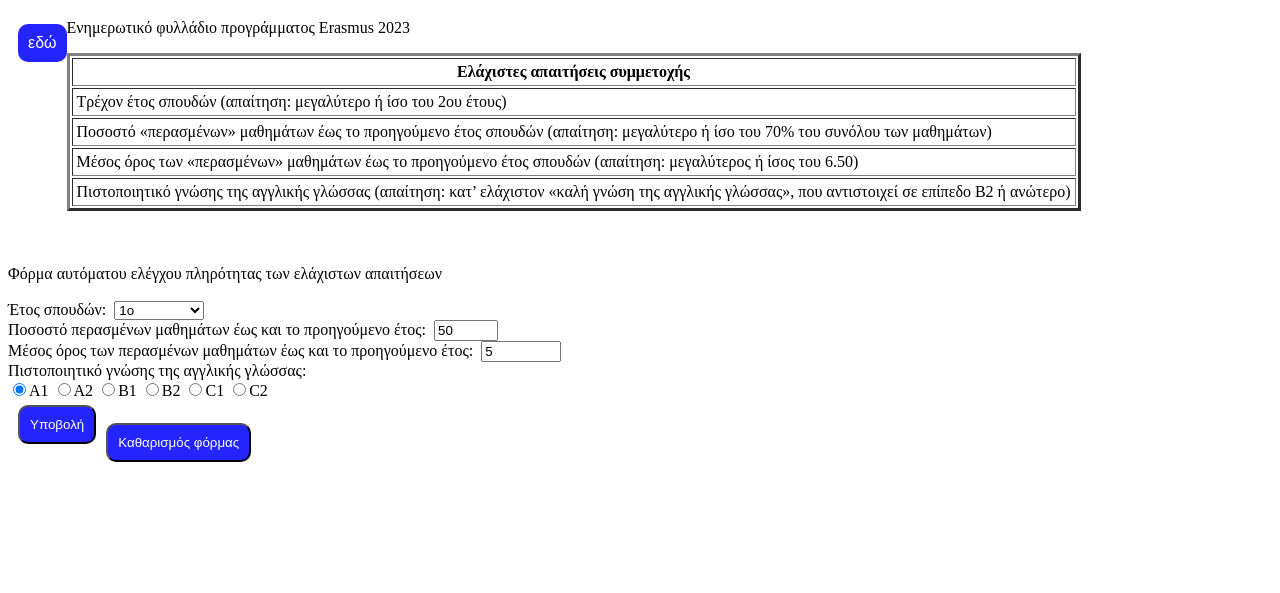
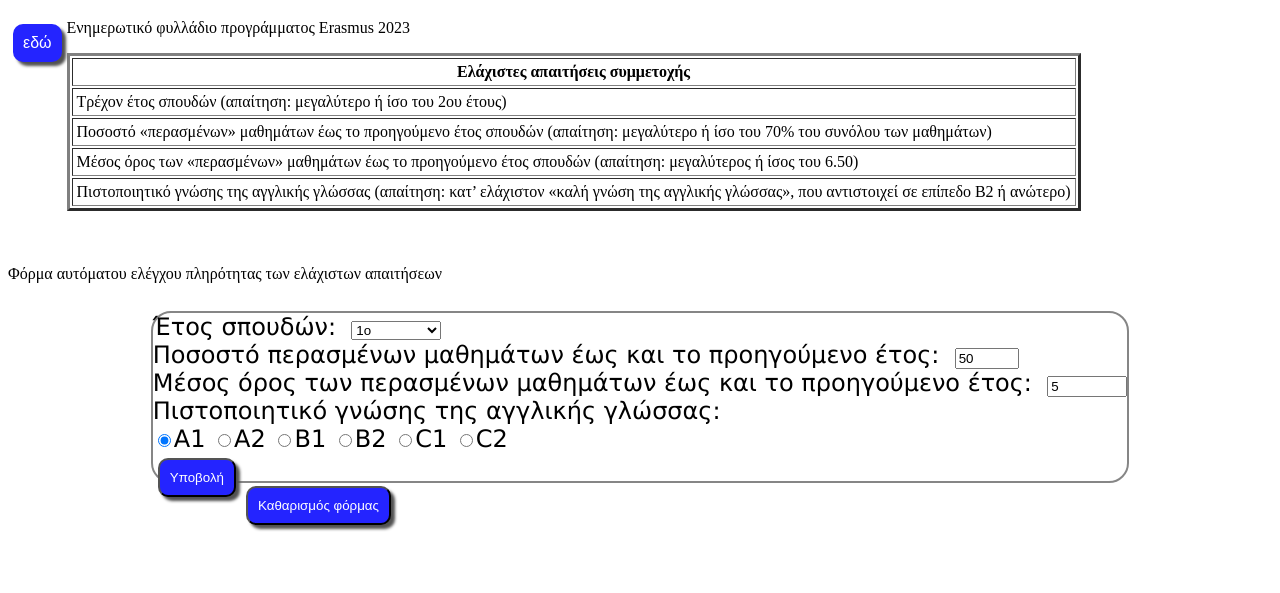
Before and after one commit to Vasilis-git/Erasmus-Webpage, a PHP site: page /reqs.html in a window 1280 px wide. Shown: the part 207-800 px from the top of the page. Run offline with PHP 8.4, Linux system fonts and the light colour scheme.

Commit message:
styled login.html

```diff
--- a/styles/stylefile.css
+++ b/styles/stylefile.css
@@ -25,12 +25,11 @@ a, input[type="button"] {
     font-family: Arial, Helvetica, sans-serif;
     border-radius: 10px;
     padding: 10px;
-    margin-left: 10px;
-    margin-bottom: 5px;
-    margin-top: 5px;
+    margin: 5px 5px 5px 5px;
     text-decoration:none;
     float: left;
     text-align: center;
+    box-shadow: 4px 4px 3px rgb(82, 82, 82);
 }
 a:hover{
     background-color: rgb(83, 83, 253);
@@ -38,22 +37,38 @@ a:hover{
 input[type="button"]:hover{
     background-color: rgb(83, 83, 253);
 }
-
-input[type="text"], input[type="password"] {
-    background-color: white;
-    border-radius: 10px;
-    color: rgb(0, 0, 0);
-    padding:5px 5px;
-    text-align: center;
-    text-decoration: none;
-    margin-bottom: 5px;
-    font-size: 16px;
-  }
 .content{
     background-color: rgb(196, 196, 196);
     font-family: Arial, Helvetica, sans-serif;
     border-radius: 10px;
 }
+form {
+    width:fit-content;
+    margin-top: 10px;
+    margin-left: auto;
+    margin-right: auto;
+    font-family:Verdana, Geneva, Tahoma, sans-serif;
+    font-size: x-large;
+    border: 2px solid #868686;
+    border-radius: 20px;
+}
+/* Select the div elements inside the form and set their display and padding */
+form div {
+    display:flow-root;
+    align-items: center;
+    padding: 5px;
+}
+/* Select the input elements inside the form and set their width and border */
+form input[type="text"],input[type="password"] {
+    background-color: white;
+    border-radius: 10px;
+    padding:5px 5px;
+    text-align: center;
+    text-decoration: none;
+
+    font-size: 16px;
+}
+
 
 @media screen and (max-width: 768px){/*don't show the footer on tablets and mobile phones*/
     div.image{
@@ -61,6 +76,9 @@ input[type="text"], input[type="password"] {
     }
     .header{
         text-align: center;
+    }
+    .content{
+        margin-bottom: 10px;
     }
 }
 
```
Also changed, not shown: index.html (+4 -6 lines), login.html (+22 -8 lines).
